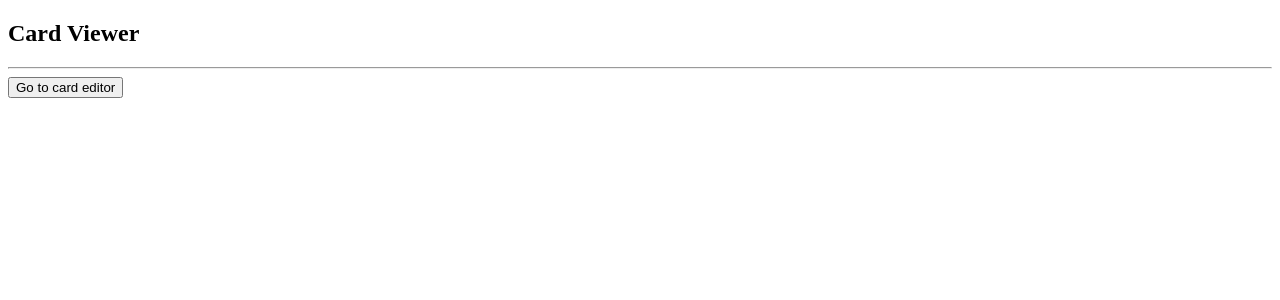
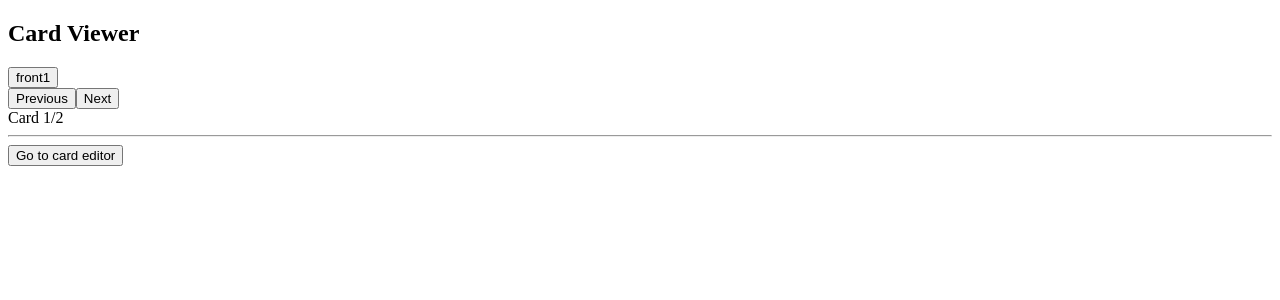
Before and after one commit to alexyin1212/bootcamp, a React (Create React App) app: page / in a window 1280 px wide. Both pictures are taken after a click on the button "Go to card viewer". Shown: the top 300 px of the page. Built offline with nearby package versions, Linux system fonts and the light colour scheme.

Commit message:
2nd bootcamp mostly done

```diff
--- a/package.json
+++ b/package.json
@@ -8,6 +8,7 @@
     "@testing-library/user-event": "^13.5.0",
     "react": "^18.2.0",
     "react-dom": "^18.2.0",
+    "react-router-dom": "^6.4.5",
     "react-scripts": "5.0.1",
     "web-vitals": "^2.1.4"
   },
--- a/src/App.js
+++ b/src/App.js
@@ -38,7 +38,12 @@ class App extends React.Component {
         />
       );
     } else {
-      return <CardViewer switchMode={this.switchMode} />;
+      return (
+        <CardViewer
+          switchMode={this.switchMode}
+          cards={this.state.cards}
+        />
+      );
     }
   }
 }
--- a/src/CardViewer.js
+++ b/src/CardViewer.js
@@ -1,10 +1,49 @@
 import React from 'react';
 
 class CardViewer extends React.Component {
+  constructor(props){
+    super(props);
+    this.state = {
+      count: 1
+    }
+  }
+
+  IncrementItem = () => {
+    if (this.state.count < this.props.cards.length) {
+      this.setState({ count: this.state.count + 1 });
+    }
+  }
+
+  DecreaseItem = () => {
+    if (this.state.count > 1) {
+      this.setState({ count: this.state.count - 1 });
+    }
+  }
+
   render() {
+    const cards = this.props.cards.map((card) => {
+        return (
+            <div>
+                {card.front}
+            </div>
+        );
+      });
+
     return (
       <div>
         <h2>Card Viewer</h2>
+        <div>
+            <button onClick={this.flip}>{cards[this.state.count-1]}</button>
+        </div>
+        <div>
+            <button onClick={this.DecreaseItem}>Previous</button>
+            <button onClick={this.IncrementItem}>Next</button>
+
+        </div>
+        <div>
+          Card {this.state.count}/{this.props.cards.length}
+        </div>
+
         <hr />
         <button onClick={this.props.switchMode}>Go to card editor</button>
       </div>
```
Also changed, not shown: firebase.json, 1 other file (tests, documents, lock files or other folders).
